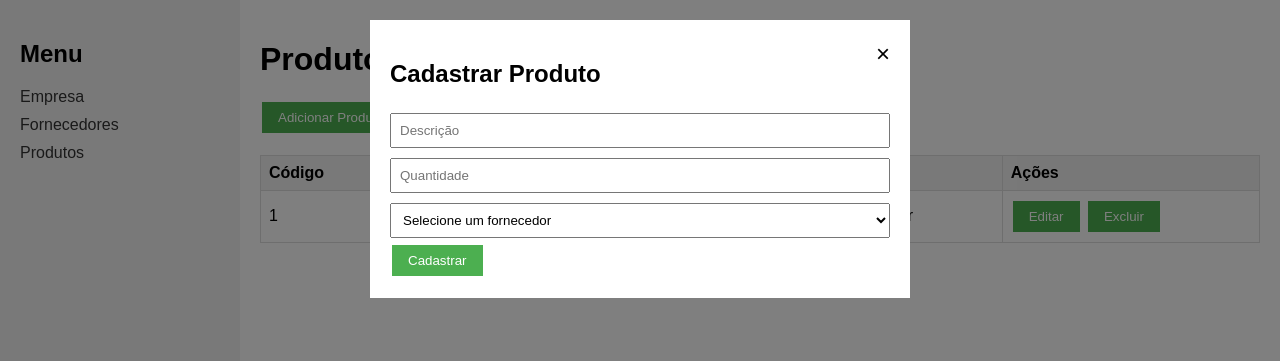
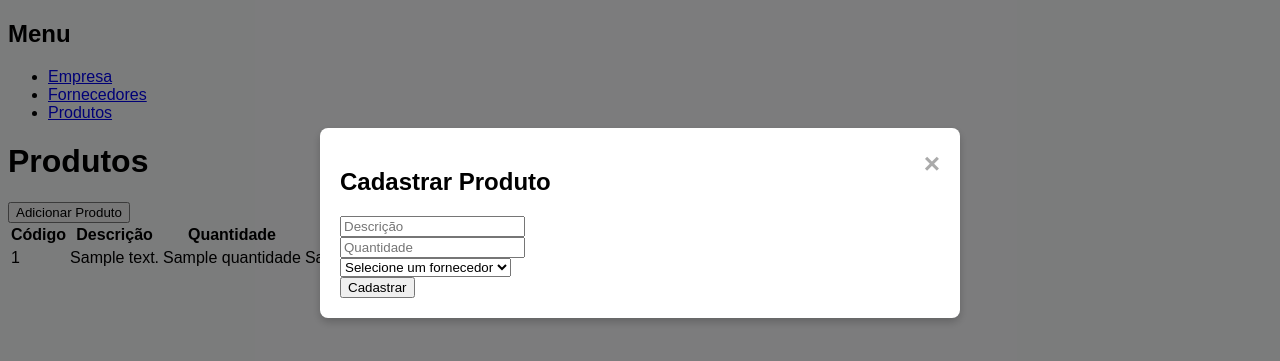
Before and after one commit to Fernando-A-Ferraz/ProjetoIntegrador2025, a Flask app: template templates/produtos.html in a window 1280 px wide, after a click on "Adicionar Produto". Shown: the top 361 px of the page. Run offline with Flask 3, Linux system fonts and the light colour scheme; the template is opened without the code that fills it: most values are stand-ins (such as "Sample title", 1, 10 or a date in 2020).

Commit message:
css file

```diff
--- a/static/style.css
+++ b/static/style.css
@@ -1,74 +1,9 @@
 body {
     font-family: Arial, sans-serif;
-    margin: 0;
+    background-color: #f8f9fa;
 }
 
-.container {
-    display: flex;
-}
-
-.sidebar {
-    width: 200px;
-    background-color: #f4f4f4;
-    padding: 20px;
-    height: 100vh;
-}
-
-.sidebar ul {
-    list-style: none;
-    padding: 0;
-}
-
-.sidebar ul li {
-    margin: 10px 0;
-}
-
-.sidebar ul li a {
-    text-decoration: none;
-    color: #333;
-}
-
-.content {
-    flex-grow: 1;
-    padding: 20px;
-}
-
-table {
-    width: 100%;
-    border-collapse: collapse;
-    margin-top: 20px;
-}
-
-th, td {
-    border: 1px solid #ddd;
-    padding: 8px;
-    text-align: left;
-}
-
-th {
-    background-color: #f2f2f2;
-}
-
-button {
-    background-color: #4CAF50;
-    color: white;
-    padding: 8px 16px;
-    border: none;
-    cursor: pointer;
-    margin: 2px;
-}
-
-button:hover {
-    background-color: #45a049;
-}
-
-input, select {
-    width: 100%;
-    padding: 8px;
-    margin: 5px 0;
-    box-sizing: border-box;
-}
-
+/* Estilo dos Modais */
 .modal {
     display: none;
     position: fixed;
@@ -76,24 +11,137 @@ input, select {
     left: 0;
     width: 100%;
     height: 100%;
-    background-color: rgba(0,0,0,0.5);
-    overflow-y: auto; /* Permite rolagem se o conteúdo ultrapassar a tela */
-    z-index: 1000; /* Garante que o modal fique acima de outros elementos */
+    background-color: rgba(0, 0, 0, 0.5);
+    z-index: 1000;
+    overflow-y: auto;
 }
 
 .modal-content {
     background-color: white;
-    margin: 20px auto; /* Margem superior ajustada para não colar no topo */
+    margin: 10% auto;
     padding: 20px;
-    width: 70%;
-    max-width: 500px;
-    max-height: 90vh; /* Limita a altura máxima para caber na tela */
-    overflow-y: auto; /* Adiciona rolagem interna se o conteúdo for muito grande */
-    position: relative;
+    border-radius: 8px;
+    width: 90%;
+    max-width: 600px;
+    box-shadow: 0 4px 8px rgba(0, 0, 0, 0.2);
 }
 
 .close {
+    color: #aaa;
     float: right;
-    font-size: 24px;
+    font-size: 28px;
+    font-weight: bold;
     cursor: pointer;
 }
+
+.close:hover {
+    color: #000;
+}
+
+/* Estilo dos Botões */
+.btn-edit, .btn-delete {
+    padding: 0.6rem 1.2rem;
+    font-size: 1rem;
+    font-weight: 500;
+    border-radius: 6px;
+    border: none;
+    color: white;
+    cursor: pointer;
+    transition: all 0.2s ease;
+    margin: 0.3rem;
+    display: inline-block;
+    box-shadow: 0 2px 4px rgba(0, 0, 0, 0.1);
+}
+
+.btn-edit {
+    background-color: #ffc107; /* Amarelo do Bootstrap warning */
+}
+
+.btn-delete {
+    background-color: #dc3545; /* Vermelho do Bootstrap danger */
+}
+
+.btn-edit:hover {
+    background-color: #e0a800;
+    transform: translateY(-2px);
+}
+
+.btn-delete:hover {
+    background-color: #c82333;
+    transform: translateY(-2px);
+}
+
+/* Estilo da Tabela para Mobile */
+.table-mobile-friendly {
+    width: 100%;
+    border-collapse: collapse;
+}
+
+.table-mobile-friendly th, .table-mobile-friendly td {
+    padding: 0.75rem;
+    text-align: left;
+}
+
+.table-mobile-friendly thead {
+    background-color: #f1f1f1;
+}
+
+/* Ajustes para Mobile */
+@media (max-width: 576px) {
+    h1 {
+        font-size: 1.5rem;
+    }
+
+    .modal-content {
+        margin: 5% auto;
+        width: 95%;
+    }
+
+    /* Tabela em Mobile: Transformar em Blocos */
+    .table-mobile-friendly thead {
+        display: none;
+    }
+
+    .table-mobile-friendly tbody tr {
+        display: block;
+        margin-bottom: 1rem;
+        border-bottom: 2px solid #dee2e6;
+    }
+
+    .table-mobile-friendly tbody td {
+        display: block;
+        text-align: left;
+        font-size: 0.95rem;
+        padding: 0.5rem;
+        border: none;
+        position: relative;
+    }
+
+    .table-mobile-friendly tbody td:before {
+        content: attr(data-label);
+        font-weight: bold;
+        display: inline-block;
+        width: 40%;
+        padding-right: 1rem;
+        color: #555;
+    }
+
+    .table-mobile-friendly tbody td[data-label="Ações"] {
+        display: flex;
+        justify-content: space-between;
+        padding: 0.5rem 0;
+    }
+
+    /* Botões em Mobile */
+    .btn-edit, .btn-delete {
+        width: 48%;
+        padding: 0.5rem 1rem;
+        font-size: 0.95rem;
+        margin: 0.1rem 1%;
+        box-shadow: 0 2px 4px rgba(0, 0, 0, 0.15);
+    }
+
+    .table-responsive {
+        font-size: 0.95rem;
+    }
+}
```
